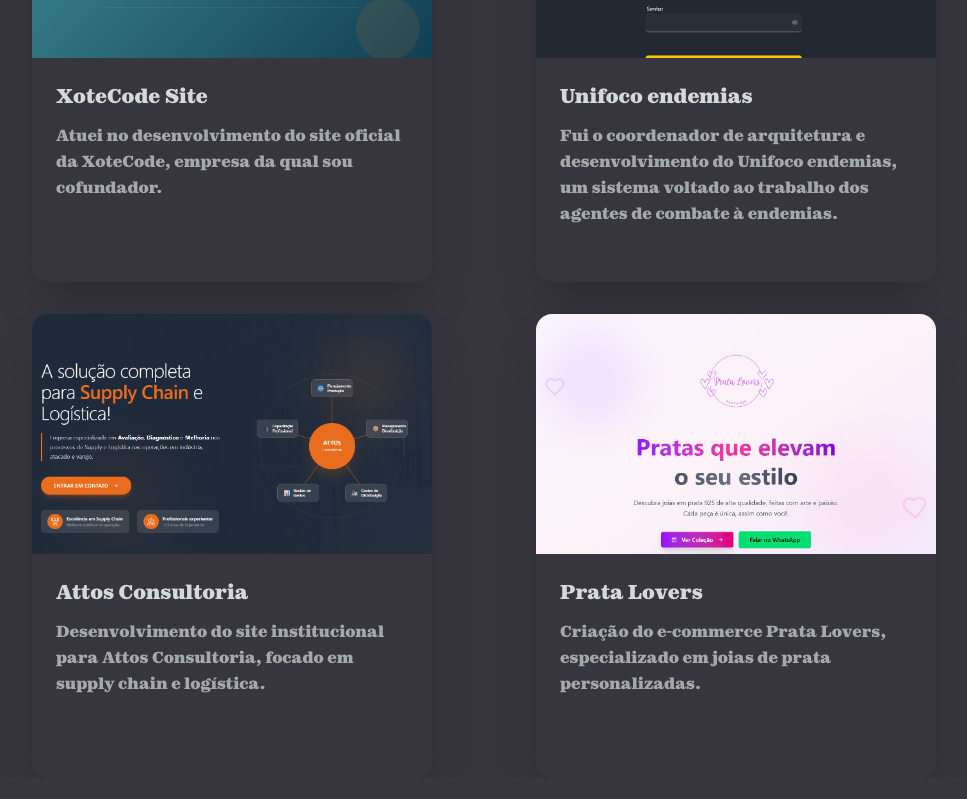
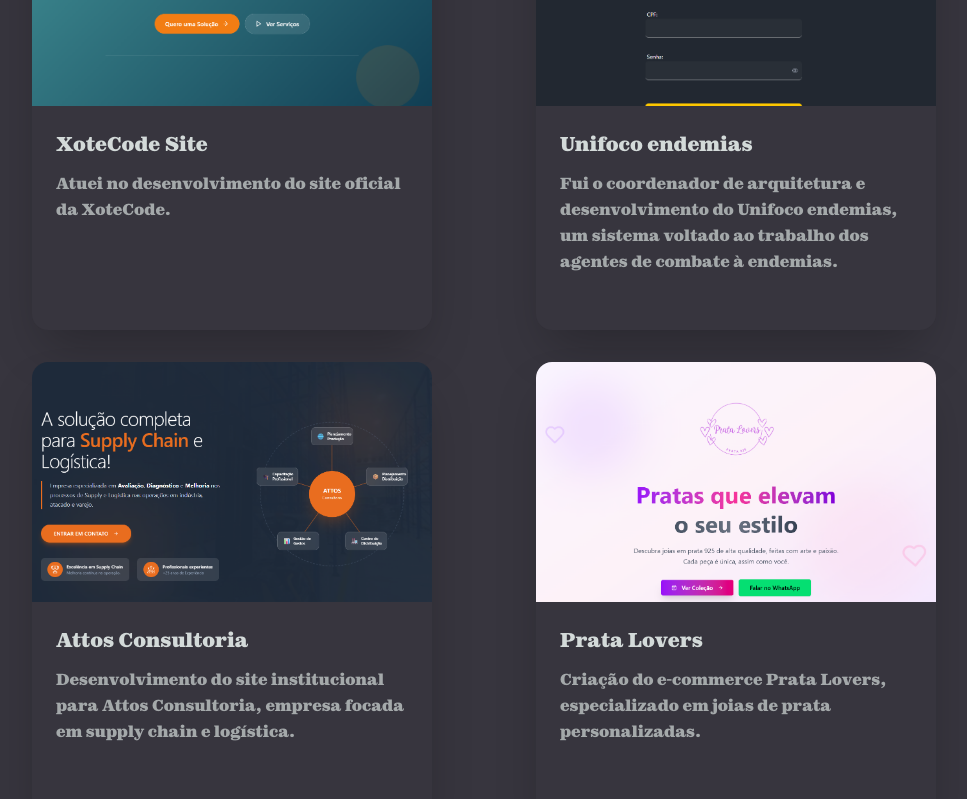
Before and after one commit to Fconeto/portfolio-dev, a React (Vite) app: page / in a window 1280 px wide. Shown: the part 5821-6620 px from the top of the page, without its empty margins (156-1123 px from the left). Built offline with nearby package versions, Linux system fonts and the light colour scheme.

Commit message:
Corrigindo projetos

```diff
--- a/src/App.jsx
+++ b/src/App.jsx
@@ -360,7 +360,7 @@
           </h2>
         </div>
 
-        <div className="w-full max-w-5xl mx-auto px-6 grid grid-cols-1 md:grid-cols-2 gap-8 justify-items-center z-10">
+        <div className="w-full max-w-5xl mx-auto px-6 py-12 grid grid-cols-1 md:grid-cols-2 gap-8 justify-items-center z-10">
           {projetos.map((projeto, index) => (
             <a
               key={index}
--- a/src/lang/translations.js
+++ b/src/lang/translations.js
@@ -42,14 +42,14 @@
     // Projects
     projectsTitle: "Meus Projetos",
     projectXoteCodeTitle: 'XoteCode Site',
-    projectXoteCodeDesc: 'Atuei no desenvolvimento do site oficial da XoteCode, empresa da qual sou cofundador.',
+    projectXoteCodeDesc: 'Atuei no desenvolvimento do site oficial da XoteCode.',
     projectXoteCodeAlt: 'Imagem da página inicial do site da XoteCode',
     projectUnifocoTitle: 'Unifoco endemias',
     projectUnifocoDesc: 'Fui o coordenador de arquitetura e desenvolvimento do Unifoco endemias, um sistema voltado ao trabalho dos agentes de combate à endemias.',
     projectUnifocoAlt: 'Imagem da página de login do Unifoco',
     projectLink: "Ver projeto",
     projectAttosTitle: 'Attos Consultoria',
-    projectAttosDesc: 'Desenvolvimento do site institucional para Attos Consultoria, focado em supply chain e logística.',
+    projectAttosDesc: 'Desenvolvimento do site institucional para Attos Consultoria, empresa focada em supply chain e logística.',
     projectAttosAlt: 'Imagem da página inicial do site da Attos Consultoria',
     projectPrataLoversTitle: 'Prata Lovers',
     projectPrataLoversDesc: 'Criação do e-commerce Prata Lovers, especializado em joias de prata personalizadas.',
@@ -111,14 +111,14 @@
     // Projects
     projectsTitle: "My Projects",
     projectXoteCodeTitle: 'XoteCode Website',
-    projectXoteCodeDesc: 'I worked on the development of the official website for XoteCode, a company where I am a co-founder.',
+    projectXoteCodeDesc: 'I worked on the development of the official website for XoteCode.',
     projectXoteCodeAlt: 'image of the home page of the XoteCode website',
     projectUnifocoTitle: 'Unifoco endemias',
     projectUnifocoDesc: 'I was the architecture and development coordinator for Unifoco endemias, a system aimed at the work of endemic disease combat agents.',
     projectUnifocoAlt: 'Image of the Unifoco login page',
     projectLink: "View project",
     projectAttosTitle: 'Attos Consultoria',
-    projectAttosDesc: 'Development of the institutional website for Attos Consultoria, focused on supply chain and logistics.',
+    projectAttosDesc: 'Development of the institutional website for Attos Consultoria, a company focused on supply chain and logistics.',
     projectAttosAlt: 'Image of the home page of the Attos Consultoria website',
     projectPrataLoversTitle: 'Prata Lovers',
     projectPrataLoversDesc: 'Creation of the Prata Lovers e-commerce, specialized in personalized silver jewelry.',
```
